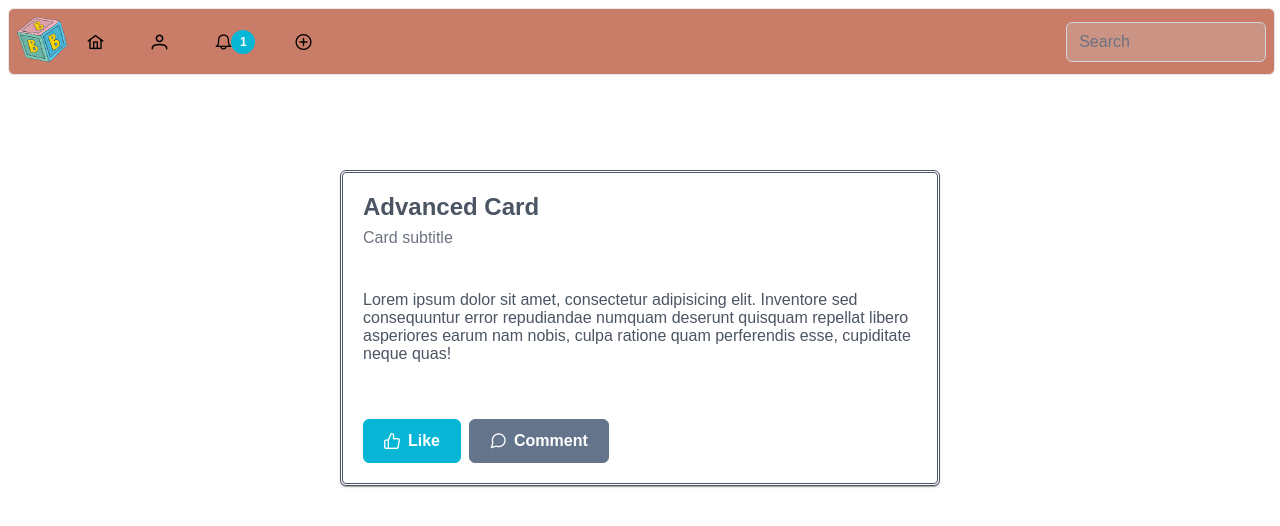
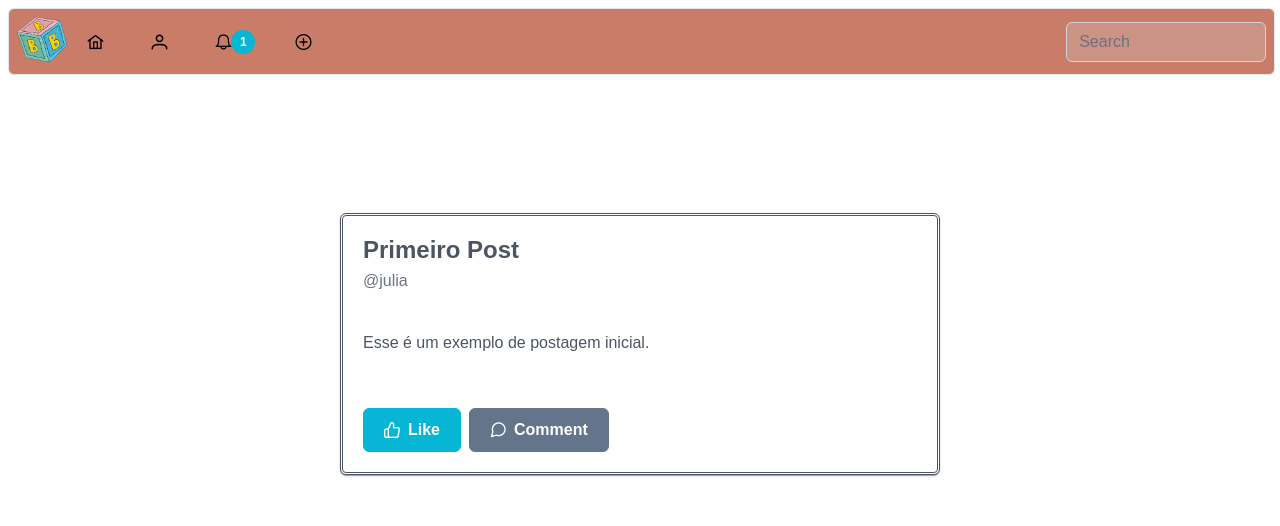
Before and after one commit to Julliia-az/BabyBooks, a React (Vite) app: page / in a window 1280 px wide. Shown: the top 526 px of the page. Built offline with nearby package versions, Linux system fonts and the light colour scheme; a web font is replaced by a local one.

Commit message:
refactor: reorganiza as funções 'Menu', 'Post' e 'NewPost' em outros arquivos, obs a função 'NewPost' ainda não esta funcionando, estou trabaçhando nela ainda

```diff
--- a/src/App.jsx
+++ b/src/App.jsx
@@ -4,8 +4,9 @@ import "./App.css";
 import Home from "./components/Home.jsx";
 import "primereact/resources/themes/lara-light-cyan/theme.css";
 import "primeicons/primeicons.css";
-import Profile from "./Profile.jsx";
+import Profile from "./components/Profile.jsx";
 import NewPost from "./components/NewPost.jsx";
+import Menu from "./components/Menu.jsx";
 
 function App() {
   return (
@@ -13,7 +14,7 @@ function App() {
       <Route path="/" element={<Home />} />
       <Route path="/perfil" element={<Profile />} />
       <Route path="/newPost" element={<NewPost />} />
-
+      <Route path="/menu" element={<Menu />} />
     </Routes>
   );
 }
--- a/src/components/Home.jsx
+++ b/src/components/Home.jsx
@@ -1,143 +1,32 @@
-import React from "react";
-import { Menubar } from "primereact/menubar";
-import { InputText } from "primereact/inputtext";
-import { Badge } from "primereact/badge";
-import { Avatar } from "primereact/avatar";
-import { Card } from "primereact/card";
-import { Button } from "primereact/button";
-import { useNavigate } from "react-router-dom";
-//import { Avatar } from '@/components/lib/avatar/Avatar';
-
-function Menu() {
-  const navigate = useNavigate();
-
-  const itemRenderer = (item) => (
-    <a className="flex align-items-center p-menuitem-link">
-      <span className={item.icon} />
-      <span className="mx-2">{item.label}</span>
-      {item.badge && <Badge className="ml-auto" value={item.badge} />}
-      {item.shortcut && (
-        <span className="ml-auto border-1 surface-border border-round surface-100 text-xs p-1">
-          {item.shortcut}
-        </span>
-      )}
-    </a>
-  );
-  const items = [
-    {
-      //label: "Home",
-      icon: "pi pi-home",
-      command: () => navigate("/"),
-    },
-    {
-      //label: "User",
-      icon: "pi pi-user",
-      command: () => navigate("/perfil"),
-    },
-    {
-      //label: "Contact",
-      icon: "pi pi-bell",
-      badge: 1,
-      template: itemRenderer,
-    },
-    {
-      icon: "pi pi-plus-circle",
-      command: () => navigate("/NewPost"),
-    },
-  ];
-
-  const start = (
-    <img
-      alt="logo"
-      src="src/imagens/Logo.png"
-      height="45"
-      className="mr-2"
-    ></img>
-  );
-  const end = (
-    <div className="flex align-items-center gap-2">
-      <InputText
-        placeholder="Search"
-        type="text"
-        className="w-8rem sm:w-auto"
-        style={{
-          backgroundColor: "#cb9383",
-          borderRadius: "30",
-          height: "40px",
-          width: "200px",
-        }}
-      />
-      {/* <Avatar icon="pi pi-user" /> */}
-    </div>
-  );
-
-  return (
-    <div className="card">
-      <Menubar
-        model={items}
-        start={start}
-        end={end}
-        style={{
-          position: "fixed",
-          width: "99%",
-          justifyContent: "center",
-          backgroundColor: "#c97d68",
-          zIndex: "5",
-        }}
-      />
-    </div>
-  );
-}
-
-function Posts() {
-  const footer = (
-    <>
-      <Button label="Like" icon="pi pi-thumbs-up" />
-      <Button
-        label="Comment"
-        severity="secondary"
-        icon="pi pi-comment"
-        style={{ marginLeft: "0.5em" }}
-      />
-    </>
-  );
-
-  return (
-    <div
-      className="card flex justify-content-center"
-      style={{display: "flex",
-        flexDirection: "column",
-        justifyContent: "space-around",
-        alignItems: "center",
-        minHeight: "80vh",
-        width: "100%",
-        padding: "1rem",
-        boxSizing: "border-box",
-        paddingTop: "6rem",
-        paddingBottom: "4rem",}}
-    >
-      <Card
-        title="Advanced Card"
-        subTitle="Card subtitle"
-        footer={footer}
-         style={{ width: "600px", marginBottom: "2rem", borderStyle: "double" }}
-      >
-        <p className="m-0">
-          Lorem ipsum dolor sit amet, consectetur adipisicing elit. Inventore
-          sed consequuntur error repudiandae numquam deserunt quisquam repellat
-          libero asperiores earum nam nobis, culpa ratione quam perferendis
-          esse, cupiditate neque quas!
-        </p>
-      </Card>
-    </div>
-  );
-}
+import React, { useState } from "react";
+import Menu from "./Menu";
+import Posts from "./Posts";
+import { Routes, Route } from "react-router-dom";
+import NewPost from "./NewPost";
+import Profile from "./Profile";
 
 function Home() {
+  const [posts, setPosts] = useState([
+    {
+      title: "Primeiro Post",
+      user: "@julia",
+      content: "Esse é um exemplo de postagem inicial.",
+    },
+  ]);
+
+  // Função para adicionar novo post
+  const addPost = (post) => {
+    setPosts([post, ...posts]); // adiciona no início do array
+  };
+
   return (
     <div>
       <Menu />
-      <Posts />
+      <Routes>
+        <Route path="/" element={<Posts posts={posts} />} />
+        <Route path="/newpost" element={<NewPost addPost={addPost} />} />
+        <Route path="/perfil" element={<Profile />} />
+      </Routes>
     </div>
   );
 }
--- /dev/null
+++ b/src/components/Menu.jsx
@@ -0,0 +1,87 @@
+import { Menubar } from "primereact/menubar";
+import { InputText } from "primereact/inputtext";
+import { Badge } from "primereact/badge";
+import { useNavigate } from "react-router-dom";
+
+function Menu() {
+  const navigate = useNavigate();
+
+  const itemRenderer = (item) => (
+    <a className="flex align-items-center p-menuitem-link">
+      <span className={item.icon} />
+      <span className="mx-2">{item.label}</span>
+      {item.badge && <Badge className="ml-auto" value={item.badge} />}
+      {item.shortcut && (
+        <span className="ml-auto border-1 surface-border border-round surface-100 text-xs p-1">
+          {item.shortcut}
+        </span>
+      )}
+    </a>
+  );
+  const items = [
+    {
+      //label: "Home",
+      icon: "pi pi-home",
+      command: () => navigate("/"),
+    },
+    {
+      //label: "User",
+      icon: "pi pi-user",
+      command: () => navigate("/perfil"),
+    },
+    {
+      //label: "Contact",
+      icon: "pi pi-bell",
+      badge: 1,
+      template: itemRenderer,
+    },
+    {
+      icon: "pi pi-plus-circle",
+      command: () => navigate("/NewPost"),
+    },
+  ];
+
+  const start = (
+    <img
+      alt="logo"
+      src="src/imagens/Logo.png"
+      height="45"
+      className="mr-2"
+    ></img>
+  );
+  const end = (
+    <div className="flex align-items-center gap-2">
+      <InputText
+        placeholder="Search"
+        type="text"
+        className="w-8rem sm:w-auto"
+        style={{
+          backgroundColor: "#cb9383",
+          borderRadius: "30",
+          height: "40px",
+          width: "200px",
+        }}
+      />
+      {/* <Avatar icon="pi pi-user" /> */}
+    </div>
+  );
+
+  return (
+    <div className="card">
+      <Menubar
+        model={items}
+        start={start}
+        end={end}
+        style={{
+          position: "fixed",
+          width: "99%",
+          justifyContent: "center",
+          backgroundColor: "#c97d68",
+          zIndex: "5",
+        }}
+      />
+    </div>
+  );
+}
+
+export default Menu;
--- a/src/components/NewPost.jsx
+++ b/src/components/NewPost.jsx
@@ -1,5 +1,54 @@
-function NewPost() {
-    return <div>NewPost</div>;
+import React, { useState } from "react";
+import { InputText } from "primereact/inputtext";
+import { InputTextarea } from "primereact/inputtextarea";
+import { Button } from "primereact/button";
+import { useNavigate } from "react-router-dom";
+
+function NewPost({ addPost }) {
+  const [title, setTitle] = useState("");
+  const [content, setContent] = useState("");
+  const navigate = useNavigate();
+
+  const handleSubmit = () => {
+    if (!title || !content) return;
+
+    const newPost = {
+      title,
+      user: "@julia", // você pode pegar do usuário logado
+      content,
+    };
+
+    addPost(newPost);
+    navigate("/"); // redireciona para a home
+  };
+
+  return (
+    <div className="flex flex-column align-items-center pt-6">
+      <div className="p-fluid" style={{ width: "600px" }}>
+        <h2>Criar Nova Postagem</h2>
+        <div className="field mb-3">
+          <label htmlFor="title">Título</label>
+          <InputText
+            id="title"
+            value={title}
+            onChange={(e) => setTitle(e.target.value)}
+          />
+        </div>
+
+        <div className="field mb-3">
+          <label htmlFor="content">Conteúdo</label>
+          <InputTextarea
+            id="content"
+            rows={5}
+            value={content}
+            onChange={(e) => setContent(e.target.value)}
+          />
+        </div>
+
+        <Button label="Publicar" icon="pi pi-check" onClick={handleSubmit} />
+      </div>
+    </div>
+  );
 }
 
 export default NewPost;
--- /dev/null
+++ b/src/components/Posts.jsx
@@ -0,0 +1,48 @@
+import { Card } from "primereact/card";
+import { Button } from "primereact/button";
+
+function Posts({ posts }) {
+  const footer = (
+    <>
+      <Button label="Like" icon="pi pi-thumbs-up" />
+      <Button
+        label="Comment"
+        severity="secondary"
+        icon="pi pi-comment"
+        style={{ marginLeft: "0.5em" }}
+      />
+    </>
+  );
+
+  return (
+    <div
+      style={{
+        display: "flex",
+        flexDirection: "column",
+        justifyContent: "space-around",
+        alignItems: "center",
+        minHeight: "80vh",
+        width: "100%",
+        padding: "1rem",
+        boxSizing: "border-box",
+        paddingTop: "6rem",
+        paddingBottom: "4rem",
+      }}
+    >
+      {posts.map((post, index) => (
+        <Card
+          key={index}
+          title={post.title}
+          subTitle={post.user}
+          footer={footer}
+          className="mb-4"
+          style={{ width: "600px", borderStyle: "double" }}
+        >
+          <p className="m-0">{post.content}</p>
+        </Card>
+      ))}
+    </div>
+  );
+}
+
+export default Posts;
```
Also changed, not shown: src/components/Profile.jsx (+4 -74 lines).
